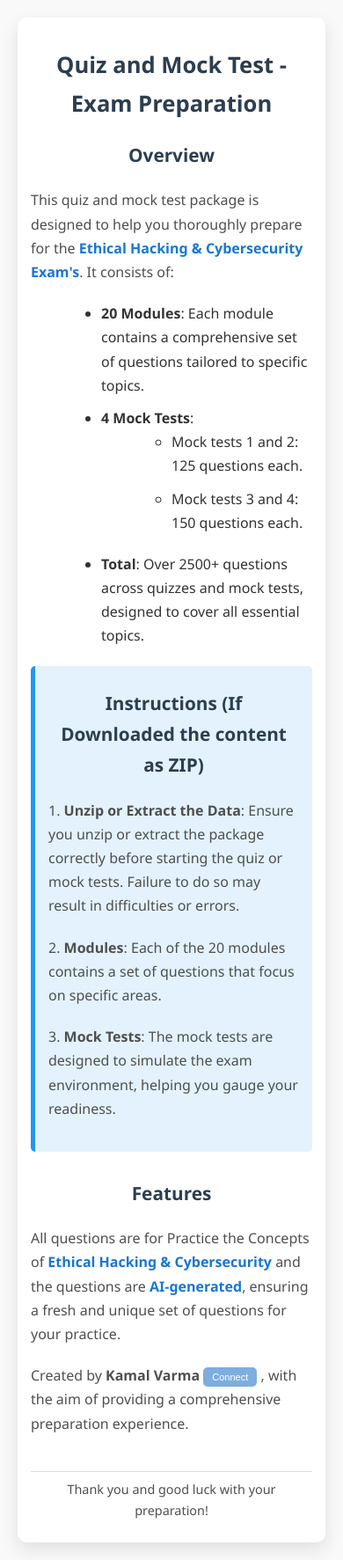
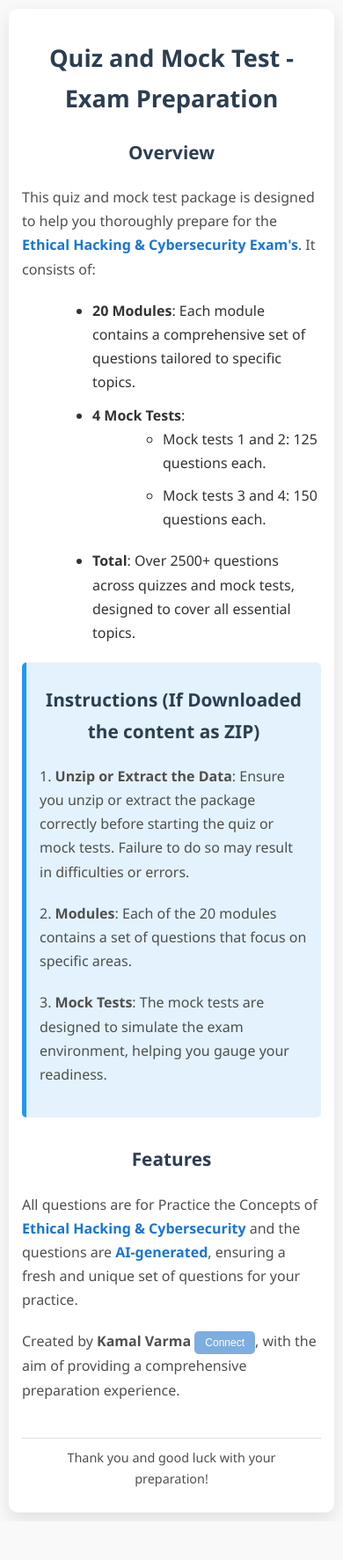
Before and after one commit to Linuxlearners/Quiz-Mocktests, a plain HTML site: page readme.html in a window 390 px wide. Shown: the whole page at 88% size. After the commit the page ends 1729 px from the top, so only its background shows below. Drawn offline with Linux system fonts and the light colour scheme.

Commit message:
Update readme.html

```diff
--- a/readme.html
+++ b/readme.html
@@ -83,12 +83,9 @@
 
         /* Special Button Styles */
         .special-buttons {
-            position: absolute;
-            top: 20px;
-            right: 20px;
             display: flex;
-            flex-direction: column;
-            gap: 10px;
+            justify-content: flex-end;
+            margin-bottom: 20px;
         }
 
         .special-button {
@@ -106,7 +103,7 @@
             background-color: #005bb5;
         }
 
-        /* Media Query for smaller screens (Mobile) */
+        /* Media Queries for smaller screens */
         @media (max-width: 768px) {
             .container {
                 padding: 20px;
@@ -122,6 +119,39 @@
             }
 
             p {
+                font-size: 1.1em;
+            }
+
+            ul li {
+                font-size: 1.05em;
+            }
+
+            .instructions {
+                font-size: 1.05em;
+            }
+
+            .special-button {
+                font-size: 13px;
+                padding: 7px 14px;
+            }
+        }
+
+        /* For very small screens (Phones) */
+        @media (max-width: 480px) {
+            .container {
+                padding: 15px;
+                margin: 10px;
+            }
+
+            h1 {
+                font-size: 1.7em;
+            }
+
+            h2 {
+                font-size: 1.3em;
+            }
+
+            p {
                 font-size: 1em;
             }
 
@@ -134,12 +164,9 @@
             }
 
             .special-buttons {
-                position: relative;
-                top: 0;
-                right: 0;
-                flex-direction: row;
                 justify-content: center;
-                gap: 5px;
+                gap: 10px;
+                margin-bottom: 10px;
             }
 
             .special-button {
@@ -148,33 +175,8 @@
             }
 
             .footer {
-                font-size: 1em;
+                font-size: 0.9em;
                 padding: 10px;
-            }
-        }
-
-        /* Extra small screens (Portrait Phones) */
-        @media (max-width: 480px) {
-            h1 {
-                font-size: 1.6em;
-            }
-
-            h2 {
-                font-size: 1.3em;
-            }
-
-            .container {
-                padding: 15px;
-            }
-
-            .special-button {
-                padding: 5px 10px;
-                font-size: 11px;
-            }
-
-            .footer {
-                font-size: 0.9em;
-                padding: 8px;
             }
         }
 
@@ -182,7 +184,7 @@
 </head>
 <body>
     <div class="container">
-        <h1>Quiz and Mock Test -  Exam Preparation</h1>
+        <h1>Quiz and Mock Test - Exam Preparation</h1>
 
         <h2>Overview</h2>
         <p>This quiz and mock test package is designed to help you thoroughly prepare for the <span class="highlight">Ethical Hacking & Cybersecurity Exam's</span>. It consists of:</p>
@@ -205,9 +207,8 @@
         </div>
 
         <h2>Features</h2>
-        <p>All questions are for Practice the Concepts of <span class="highlight">Ethical Hacking & Cybersecurity  </span> and the questions are <span class="highlight">AI-generated</span>, ensuring a fresh and unique set of questions for your practice.</p>
-        <p>Created by <strong>Kamal Varma <button class="special-button" onclick="window.location.href='https://medium.com/@Linuxlearners'"> Connect </button>  </strong>, with the aim of providing a comprehensive preparation experience.</p>
-
+        <p>All questions are for Practice the Concepts of <span class="highlight">Ethical Hacking & Cybersecurity</span> and the questions are <span class="highlight">AI-generated</span>, ensuring a fresh and unique set of questions for your practice.</p>
+        <p>Created by <strong>Kamal Varma <button class="special-button" onclick="window.location.href='https://medium.com/@Linuxlearners'">Connect</button></strong>, with the aim of providing a comprehensive preparation experience.</p>
 
         <div class="footer">
             <p>Thank you and good luck with your preparation!</p>
```
